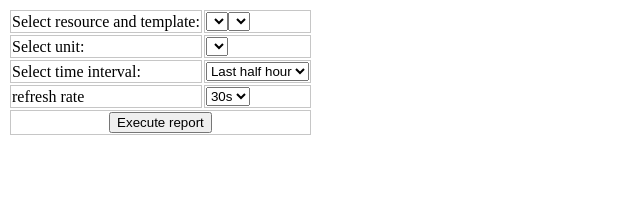
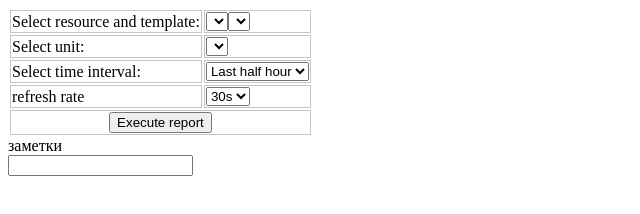
Before and after one commit to gllluch/queue, a plain HTML site: page index.html in a window 1280 px wide. Shown: the whole page, without its empty margins (0-640 px from the left). Drawn offline with Linux system fonts and the light colour scheme.

Commit message:
Update index.html

```diff
--- a/index.html
+++ b/index.html
@@ -31,6 +31,12 @@
 	<tr><td colspan="2" style="text-align:center;"><input type="button" value="Execute report" id="exec_btn"/></td></tr>
 </table>
 <div id="countdown"></div>
+	<div id="notes">
+    	<form>
+  		<label for="fname">заметки</label><br>
+  		<input type="text" id="fname" name="fname"><br>
+		</form>
+    </div>
 <div id="log"></div>
 
 </body>
```
